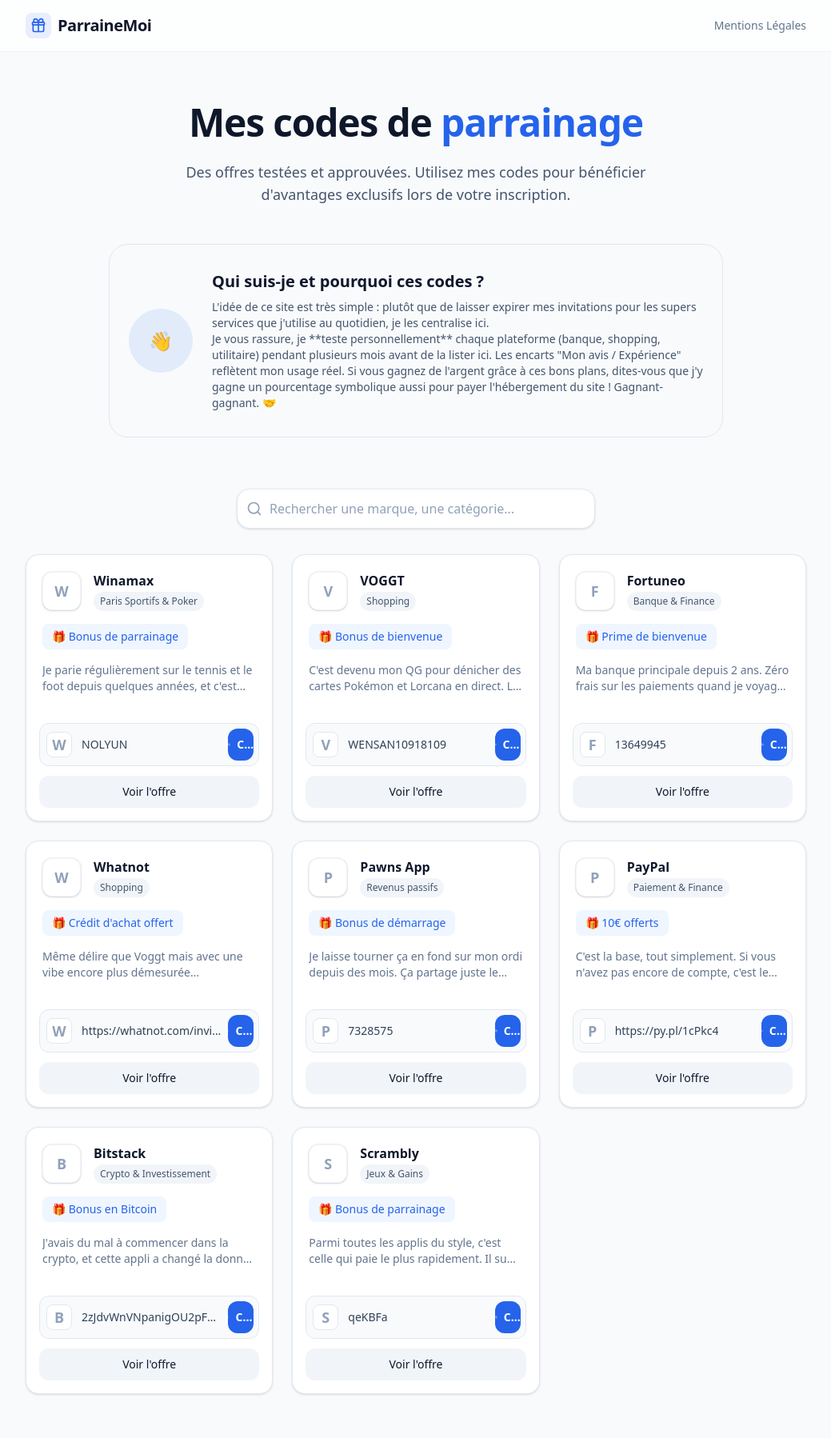
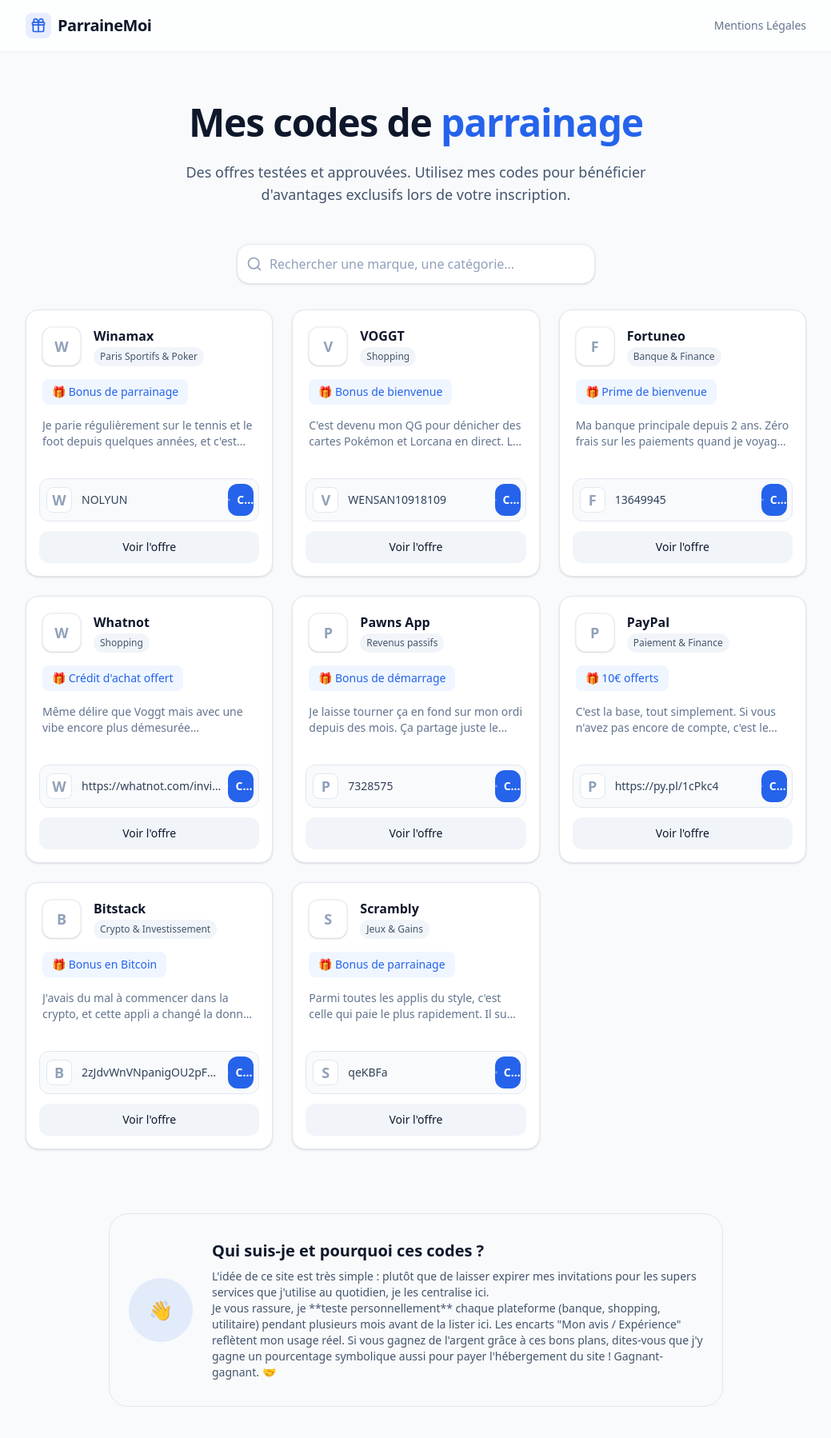
Before and after one commit to NACoaching/ParraineMoi, a Next.js app: page / in a window 1280 px wide. Shown: the top 1798 px of the page at 80% size, without its empty margins (120-1159 px from the left). Built offline with nearby package versions, Linux system fonts and the light colour scheme.

Commit message:
UI: Move About section below the grid

```diff
--- a/src/app/page.tsx
+++ b/src/app/page.tsx
@@ -15,7 +15,9 @@ export default function Home() {
           Des offres testées et approuvées. Utilisez mes codes pour bénéficier d'avantages exclusifs lors de votre inscription.
         </p>
 
-        <div className="max-w-3xl mx-auto mb-16 px-6 py-8 bg-slate-50 dark:bg-slate-800/50 rounded-3xl border border-slate-200 dark:border-slate-800 text-left">
+        <ReferralGrid referrals={referrals} />
+
+        <div className="max-w-3xl mx-auto mt-20 px-6 py-8 bg-slate-50 dark:bg-slate-800/50 rounded-3xl border border-slate-200 dark:border-slate-800 text-left">
           <div className="flex flex-col sm:flex-row gap-6 items-start sm:items-center">
             <div className="h-20 w-20 shrink-0 rounded-full bg-primary/10 text-primary flex items-center justify-center text-2xl font-bold">
               👋
@@ -29,8 +31,6 @@ export default function Home() {
             </div>
           </div>
         </div>
-
-        <ReferralGrid referrals={referrals} />
       </section>
     </main>
   );
```
